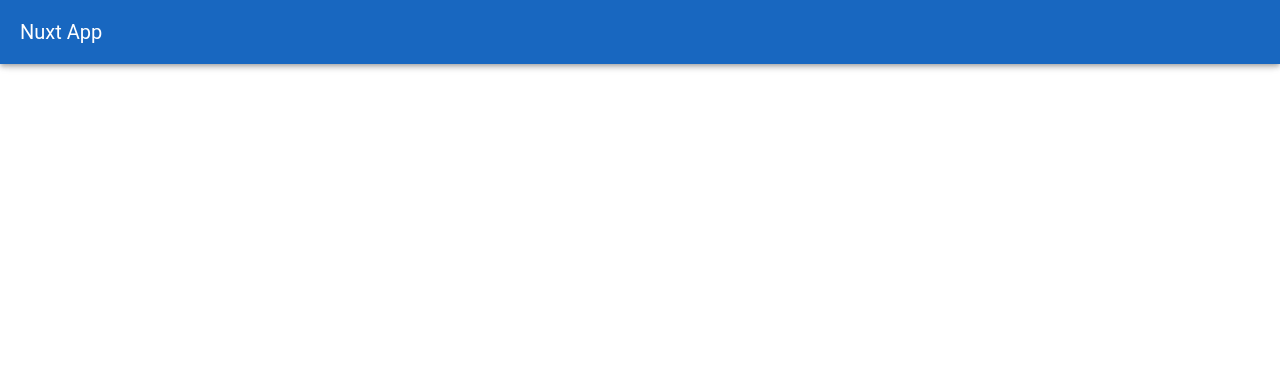
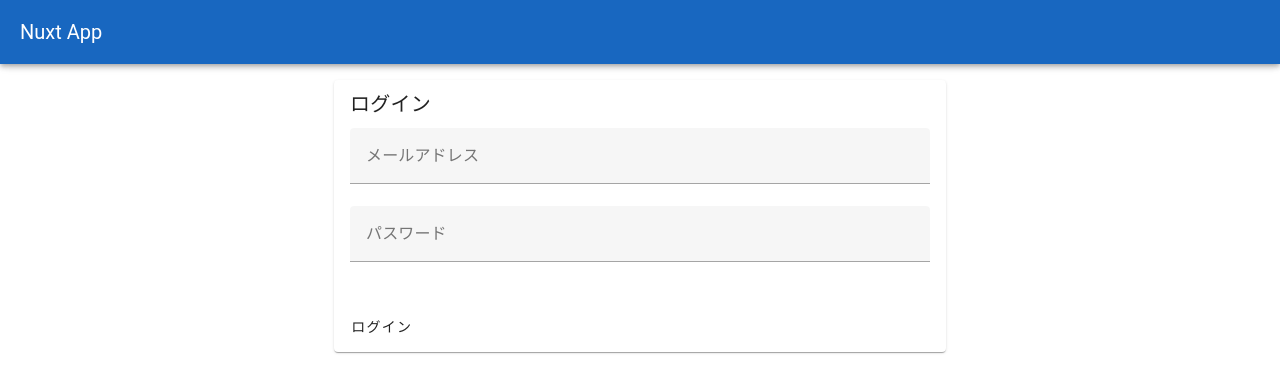
Before and after one commit to yukimasaki/seisan, a Nuxt app in the folder src/seisan/: page /login in a window 1280 px wide. Before the commit this address had no page. Shown: the top 392 px of the page. Built offline with nearby package versions, Linux system fonts and the light colour scheme.

Commit message:
/login実装

```diff
--- /dev/null
+++ b/src/seisan/pages/login.vue
@@ -0,0 +1,41 @@
+<template>
+  <v-row justify="center">
+    <v-col cols="12" md="6" xs="12">
+      <v-card>
+        <v-card-title>
+          ログイン
+        </v-card-title>
+        <v-card-text>
+          <v-form>
+            <v-text-field
+              v-model="email"
+              label="メールアドレス"
+            />
+            <v-text-field
+              v-model="password"
+              label="パスワード"
+              type="password"
+            />
+          </v-form>
+        </v-card-text>
+        <v-card-actions>
+          <v-btn @click="login">
+            ログイン
+          </v-btn>
+        </v-card-actions>
+      </v-card>
+    </v-col>
+  </v-row>
+</template>
+
+<script setup>
+  const email = ref('')
+  const password = ref('')
+
+  const login = () => {
+    console.log(`login: `)
+    console.log(email.value)
+    console.log(`password: `)
+    console.log(password.value)
+  }
+</script>
```
